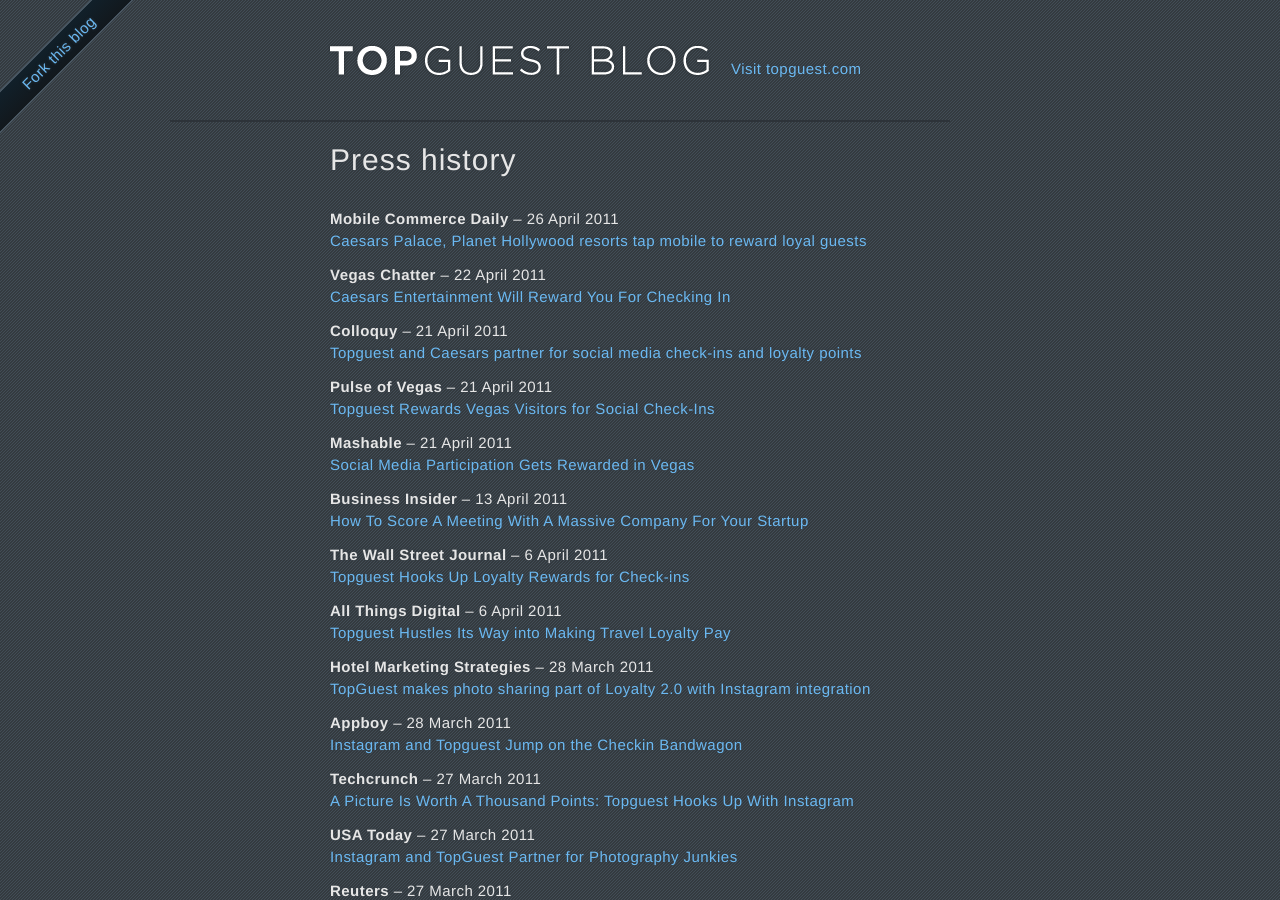
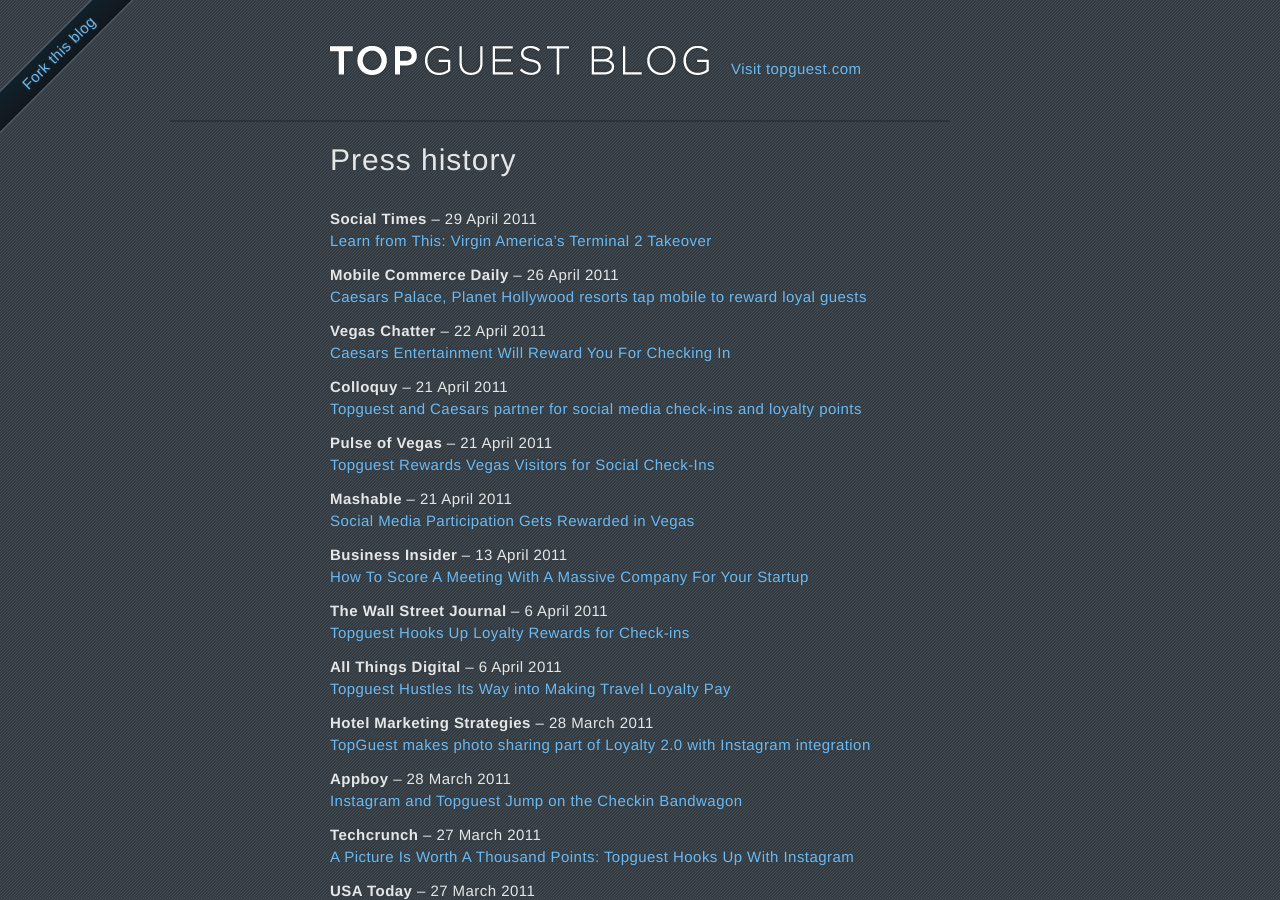
Before and after one commit to deasine/topguest.github.com, a Jekyll site: the page built from press.html, in a window 1280 px wide and 900 px high. Built offline with Jekyll 4.4.1, drawn with Linux system fonts in a browser that asks for light colours; nearby versions of some CDN libraries; Markdown is read by kramdown in place of the engine named in the settings.

Commit message:
added socialtime article

```diff
--- a/press.html
+++ b/press.html
@@ -5,6 +5,10 @@
 
 <h1>Press history</h1>
 <ul id="press">
+  <li>
+    <p class="source"><strong>Social Times</strong> – 29 April 2011</p>
+    <a href="http://socialtimes.com/virgin-americas-t2-takeover_b60167">Learn from This: Virgin America’s Terminal 2 Takeover</a>
+  </li>
   <li>
     <p class="source"><strong>Mobile Commerce Daily</strong> – 26 April 2011</p>
     <a href="http://www.mobilecommercedaily.com/2011/04/26/caesars-palace-planet-hollywood-resorts-taps-mobile-to-reward-loyal-guests">Caesars Palace, Planet Hollywood resorts tap mobile to reward loyal guests</a>
```
